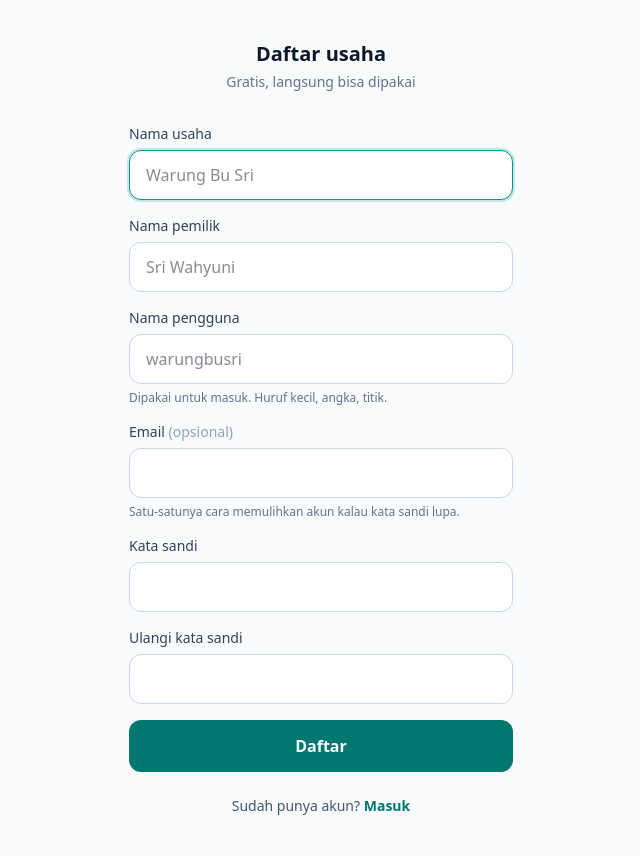
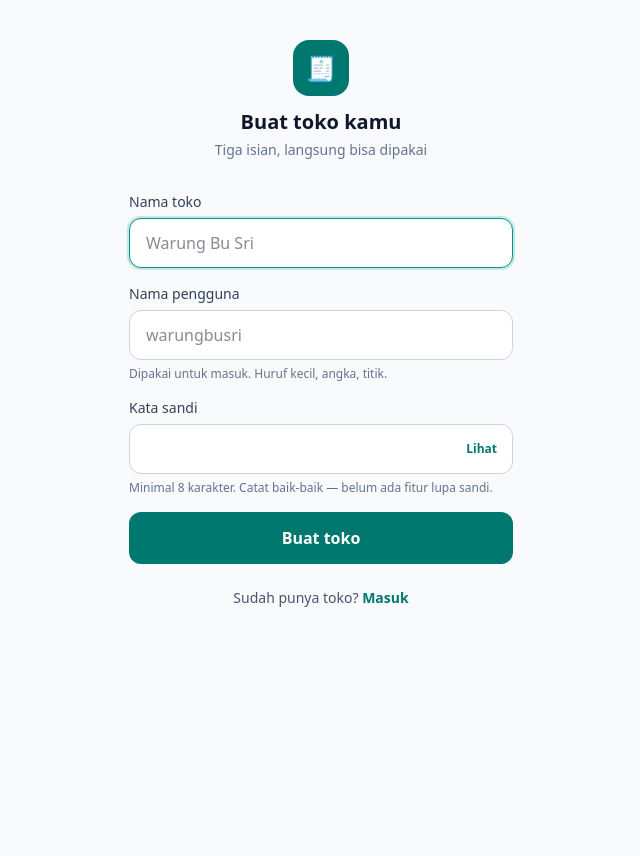
Before and after one commit to a-rzky/finance-umkm, a Laravel app: page /daftar in a window 1280 px wide. Shown: the whole page, without its empty margins (319-959 px from the left). After the commit the page ends 607 px from the top, so only its background shows below. Run offline with Laravel 12, Linux system fonts and the light colour scheme; style sheets or scripts are compiled from the project's sources; parts of the project's set-up code (start-up, migrations or seed data) failed here and were passed over; some libraries are stand-ins or nearby versions.

Commit message:
feat: ringkas pendaftaran jadi tiga isian
Pemilik warung mendaftar sambil berdiri di lapak, jadi setiap isian
tambahan berarti calon pengguna yang berhenti di tengah jalan. Kini
cukup nama toko, nama pengguna, dan kata sandi, lalu langsung masuk
ke dashboard tanpa langkah perantara.

- Hapus kolom name dan email dari users; nama toko sudah ada di tenants
- Hapus tabel password_reset_tokens yang berkunci email dan kini mustahil dipakai
- Ganti isian ulangi kata sandi dengan tombol lihat sandi
- Tambah TenantFactory dan perbarui UserFactory mengikuti skema baru

Konsekuensi yang disengaja: belum ada jalur lupa kata sandi.

Co-Authored-By: Claude Opus 5 <noreply@anthropic.com>

```diff
--- a/app/Http/Middleware/HandleInertiaRequests.php
+++ b/app/Http/Middleware/HandleInertiaRequests.php
@@ -42,7 +42,6 @@ class HandleInertiaRequests extends Middleware
             // Hanya field yang dipakai UI — jangan kirim seluruh model user.
             'auth' => [
                 'user' => $user === null ? null : [
-                    'name' => $user->name,
                     'username' => $user->username,
                     'business_name' => $user->tenant->name,
                 ],
--- a/app/Models/Tenant.php
+++ b/app/Models/Tenant.php
@@ -2,13 +2,19 @@
 
 namespace App\Models;
 
+use Database\Factories\TenantFactory;
 use Illuminate\Database\Eloquent\Attributes\Fillable;
+use Illuminate\Database\Eloquent\Factories\HasFactory;
 use Illuminate\Database\Eloquent\Model;
 use Illuminate\Database\Eloquent\Relations\HasMany;
 
 #[Fillable(['name'])]
 class Tenant extends Model
 {
+    /** @use HasFactory<TenantFactory> */
+    use HasFactory;
+
+
     public function users(): HasMany
     {
         return $this->hasMany(User::class);
--- a/app/Models/User.php
+++ b/app/Models/User.php
@@ -12,7 +12,7 @@ use Illuminate\Notifications\Notifiable;
 
 // tenant_id sengaja tidak fillable — nilainya hanya boleh diisi eksplisit oleh
 // service saat pendaftaran, tidak pernah berasal dari input request.
-#[Fillable(['name', 'username', 'email', 'password'])]
+#[Fillable(['username', 'password'])]
 #[Hidden(['password', 'remember_token'])]
 class User extends Authenticatable
 {
@@ -27,7 +27,6 @@ class User extends Authenticatable
     protected function casts(): array
     {
         return [
-            'email_verified_at' => 'datetime',
             'password' => 'hashed',
         ];
     }
--- a/app/Services/RegisterService.php
+++ b/app/Services/RegisterService.php
@@ -33,9 +33,9 @@ class RegisterService
     ];
 
     /**
-     * Mendaftarkan usaha baru beserta pemiliknya.
+     * Mendaftarkan toko baru beserta pemiliknya.
      *
-     * @param  array{business_name: string, name: string, username: string, email: ?string, password: string}  $data
+     * @param  array{business_name: string, username: string, password: string}  $data
      */
     public function register(array $data): User
     {
@@ -45,9 +45,7 @@ class RegisterService
             ]);
 
             $user = new User([
-                'name' => $data['name'],
                 'username' => $data['username'],
-                'email' => $data['email'] ?? null,
                 'password' => $data['password'],
             ]);
             $user->tenant_id = $tenant->id;
--- a/resources/js/Layouts/AppLayout.vue
+++ b/resources/js/Layouts/AppLayout.vue
@@ -40,7 +40,7 @@ const menu = [
             <div class="mx-auto flex max-w-lg items-center justify-between gap-3">
                 <div class="min-w-0">
                     <p class="truncate text-sm font-semibold text-slate-900">{{ user.business_name }}</p>
-                    <p class="truncate text-xs text-slate-500">{{ user.name }}</p>
+                    <p class="truncate text-xs text-slate-500">{{ user.username }}</p>
                 </div>
                 <button
                     class="shrink-0 rounded-lg px-2.5 py-1.5 text-xs font-medium text-slate-500 transition active:bg-slate-100"
--- a/resources/js/Pages/Auth/Login.vue
+++ b/resources/js/Pages/Auth/Login.vue
@@ -24,7 +24,7 @@ const submit = () => {
                     🧾
                 </div>
                 <h1 class="text-xl font-semibold text-slate-900">Catatan Usaha</h1>
-                <p class="mt-1 text-sm text-slate-500">Masuk untuk mulai mencatat</p>
+                <p class="mt-1 text-sm text-slate-500">Masuk ke toko kamu</p>
             </div>
 
             <form class="space-y-4" @submit.prevent="submit">
@@ -81,8 +81,8 @@ const submit = () => {
             </form>
 
             <p class="mt-6 text-center text-sm text-slate-600">
-                Belum punya akun?
-                <Link href="/daftar" class="font-semibold text-teal-700">Daftar usaha</Link>
+                Belum punya toko?
+                <Link href="/daftar" class="font-semibold text-teal-700">Buat toko</Link>
             </p>
         </div>
     </main>
--- a/resources/js/Pages/Auth/Register.vue
+++ b/resources/js/Pages/Auth/Register.vue
@@ -1,18 +1,18 @@
 <script setup>
 import { Head, Link, useForm } from '@inertiajs/vue3';
+import { ref } from 'vue';
 
 const form = useForm({
     business_name: '',
-    name: '',
     username: '',
-    email: '',
     password: '',
-    password_confirmation: '',
 });
+
+const showPassword = ref(false);
 
 const submit = () => {
     form.post('/daftar', {
-        onFinish: () => form.reset('password', 'password_confirmation'),
+        onFinish: () => form.reset('password'),
     });
 };
 
@@ -21,19 +21,22 @@ const inputClass =
 </script>
 
 <template>
-    <Head title="Daftar usaha" />
+    <Head title="Daftar toko" />
 
     <main class="flex min-h-full flex-col justify-center px-5 py-10">
         <div class="mx-auto w-full max-w-sm">
             <div class="mb-8 text-center">
-                <h1 class="text-xl font-semibold text-slate-900">Daftar usaha</h1>
-                <p class="mt-1 text-sm text-slate-500">Gratis, langsung bisa dipakai</p>
+                <div class="mx-auto mb-3 flex size-14 items-center justify-center rounded-2xl bg-teal-700 text-2xl">
+                    🧾
+                </div>
+                <h1 class="text-xl font-semibold text-slate-900">Buat toko kamu</h1>
+                <p class="mt-1 text-sm text-slate-500">Tiga isian, langsung bisa dipakai</p>
             </div>
 
             <form class="space-y-4" @submit.prevent="submit">
                 <div>
                     <label for="business_name" class="mb-1.5 block text-sm font-medium text-slate-700">
-                        Nama usaha
+                        Nama toko
                     </label>
                     <input
                         id="business_name"
@@ -45,16 +48,6 @@ const inputClass =
                     />
                     <p v-if="form.errors.business_name" class="mt-1.5 text-sm text-red-600">
                         {{ form.errors.business_name }}
-                    </p>
-                </div>
-
-                <div>
-                    <label for="name" class="mb-1.5 block text-sm font-medium text-slate-700">
-                        Nama pemilik
-                    </label>
-                    <input id="name" v-model="form.name" type="text" placeholder="Sri Wahyuni" :class="inputClass" />
-                    <p v-if="form.errors.name" class="mt-1.5 text-sm text-red-600">
-                        {{ form.errors.name }}
                     </p>
                 </div>
 
@@ -78,52 +71,31 @@ const inputClass =
                 </div>
 
                 <div>
-                    <label for="email" class="mb-1.5 block text-sm font-medium text-slate-700">
-                        Email <span class="font-normal text-slate-400">(opsional)</span>
-                    </label>
-                    <input
-                        id="email"
-                        v-model="form.email"
-                        type="email"
-                        autocomplete="email"
-                        autocapitalize="none"
-                        :class="inputClass"
-                    />
-                    <p class="mt-1.5 text-xs text-slate-500">
-                        Satu-satunya cara memulihkan akun kalau kata sandi lupa.
-                    </p>
-                    <p v-if="form.errors.email" class="mt-1.5 text-sm text-red-600">
-                        {{ form.errors.email }}
-                    </p>
-                </div>
-
-                <div>
                     <label for="password" class="mb-1.5 block text-sm font-medium text-slate-700">
                         Kata sandi
                     </label>
-                    <input
-                        id="password"
-                        v-model="form.password"
-                        type="password"
-                        autocomplete="new-password"
-                        :class="inputClass"
-                    />
+                    <div class="relative">
+                        <input
+                            id="password"
+                            v-model="form.password"
+                            :type="showPassword ? 'text' : 'password'"
+                            autocomplete="new-password"
+                            :class="[inputClass, 'pr-16']"
+                        />
+                        <button
+                            type="button"
+                            class="absolute inset-y-0 right-0 px-4 text-xs font-semibold text-teal-700"
+                            @click="showPassword = !showPassword"
+                        >
+                            {{ showPassword ? 'Tutup' : 'Lihat' }}
+                        </button>
+                    </div>
+                    <p class="mt-1.5 text-xs text-slate-500">
+                        Minimal 8 karakter. Catat baik-baik — belum ada fitur lupa sandi.
+                    </p>
                     <p v-if="form.errors.password" class="mt-1.5 text-sm text-red-600">
                         {{ form.errors.password }}
                     </p>
-                </div>
-
-                <div>
-                    <label for="password_confirmation" class="mb-1.5 block text-sm font-medium text-slate-700">
-                        Ulangi kata sandi
-                    </label>
-                    <input
-                        id="password_confirmation"
-                        v-model="form.password_confirmation"
-                        type="password"
-                        autocomplete="new-password"
-                        :class="inputClass"
-                    />
                 </div>
 
                 <button
@@ -131,12 +103,12 @@ const inputClass =
                     :disabled="form.processing"
                     class="w-full rounded-xl bg-teal-700 px-4 py-3.5 text-base font-semibold text-white transition active:bg-teal-800 disabled:opacity-60"
                 >
-                    {{ form.processing ? 'Memproses…' : 'Daftar' }}
+                    {{ form.processing ? 'Membuat toko…' : 'Buat toko' }}
                 </button>
             </form>
 
             <p class="mt-6 text-center text-sm text-slate-600">
-                Sudah punya akun?
+                Sudah punya toko?
                 <Link href="/masuk" class="font-semibold text-teal-700">Masuk</Link>
             </p>
         </div>
```
Also changed, not shown: DEPLOY.md (+1 -1 lines), app/Http/Requests/Auth/RegisterRequest.php (+3 -8 lines), database/factories/TenantFactory.php (added, +22 -0 lines), database/factories/UserFactory.php (+3 -13 lines), tests/Feature/AuthTest.php (+27 -7 lines), tests/TestCase.php (+0 -2 lines), README.md, database/migrations/0001_01_01_000000_create_users_table.php.
